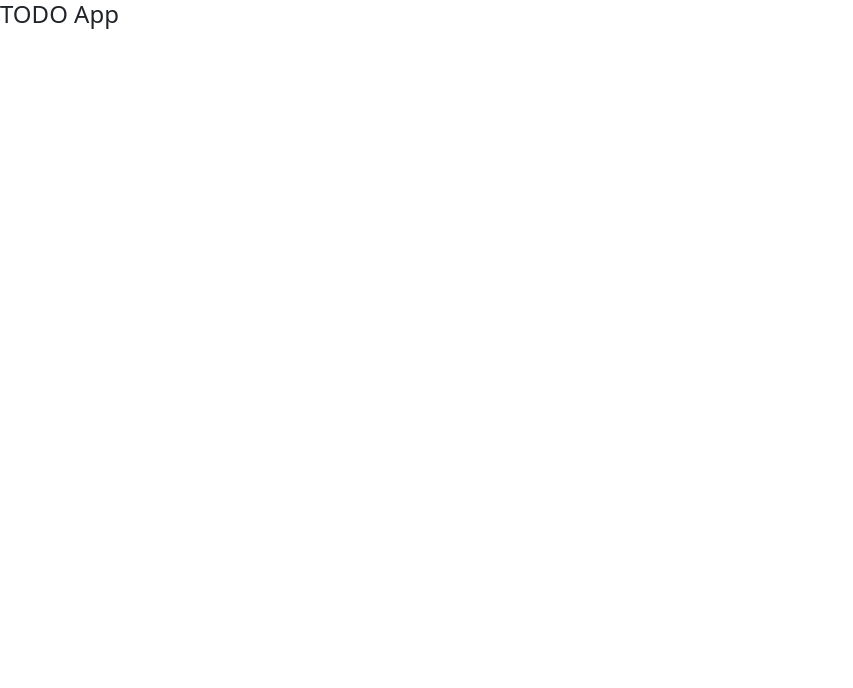
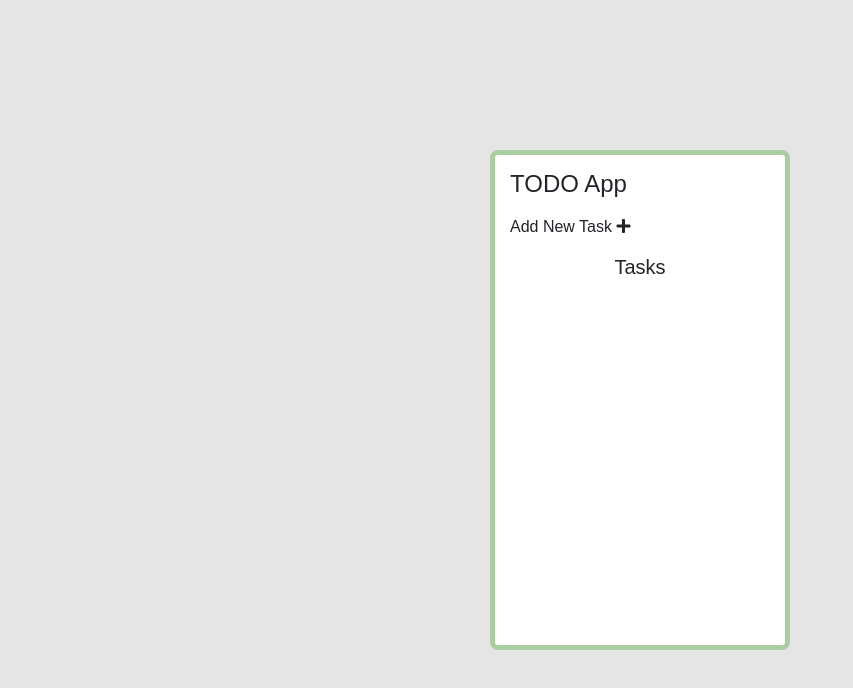
Before and after one commit to lutfiqaraman/JSToDoApp, a plain HTML site: page phase1.html in a window 1280 px wide. Shown: the whole page, without its empty margins (0-853 px from the left). Drawn offline with nearby package versions, Linux system fonts and the light colour scheme.

Commit message:
build todo app - phase 1

```diff
--- a/css/phase1.css
+++ b/css/phase1.css
@@ -0,0 +1,19 @@
+body {
+    font-family: sans-serif;
+    margin: 0 50px;
+    background-color: #e5e5e5;
+    overflow: hidden;
+    display: flex;
+    justify-content: center;
+    align-items: center;
+    height: 100vh;
+}
+
+.app {
+    background-color: #fff;
+    width: 300px;
+    height: 500px;
+    border: 5px solid #abcea1;
+    border-radius: 8px;
+    padding: 15px;
+}
--- a/phase1.html
+++ b/phase1.html
@@ -1,20 +1,38 @@
-<!DOCTYPE html>
+<!doctype html>
 <html lang="en">
 <head>
   <meta charset="UTF-8">
-  <title>To do App - Phase 1</title>
+  <meta name="viewport"
+          content="width=device-width, user-scalable=no, initial-scale=1.0, maximum-scale=1.0, minimum-scale=1.0">
+  <meta http-equiv="X-UA-Compatible" content="ie=edge">
 
+  <title>To do App</title>
   <link href="https://cdn.jsdelivr.net/npm/bootstrap@5.0.2/dist/css/bootstrap.min.css" rel="stylesheet" integrity="sha384-EVSTQN3/azprG1Anm3QDgpJLIm9Nao0Yz1ztcQTwFspd3yD65VohhpuuCOmLASjC" crossorigin="anonymous">
 
-  <script src="https://cdn.jsdelivr.net/npm/bootstrap@5.0.2/dist/js/bootstrap.bundle.min.js" integrity="sha384-MrcW6ZMFYlzcLA8Nl+NtUVF0sA7MsXsP1UyJoMp4YLEuNSfAP+JcXn/tWtIaxVXM" crossorigin="anonymous"></script>
+  <link rel="stylesheet" href="css/phase1.css">
 
   <link rel="stylesheet" href="https://cdnjs.cloudflare.com/ajax/libs/font-awesome/5.15.4/css/all.min.css" />
-  <link rel="stylesheet" href="css/phase1.css">
+
+  <script src="https://cdn.jsdelivr.net/npm/bootstrap@5.1.3/dist/js/bootstrap.bundle.min.js"
+          integrity="sha384-ka7Sk0Gln4gmtz2MlQnikT1wXgYsOg+OMhuP+IlRH9sENBO0LRn5q+8nbTov4+1p"
+          crossorigin="anonymous"
+  ></script>
+
 </head>
 <body>
-
 <div class="app">
   <h4 class="mb-3">TODO App</h4>
+
+  <div id="addNew" data-bs-toggle="model" data-bs-target="#form">
+    <span>Add New Task</span>
+    <i class="fas fa-plus"></i>
+  </div>
+
+  <h5 class="text-center my-3">Tasks</h5>
+
+  <div id="tasks"></div>
+
+</div>
 
 <!-- Modal -->
 <form
@@ -62,9 +80,6 @@
   </div>
 </form>
 
-</div>
 
-
-<script src="js/phase1.js"></script>
 </body>
 </html>
```
Lines whose indentation alone changed are shown as unchanged.
